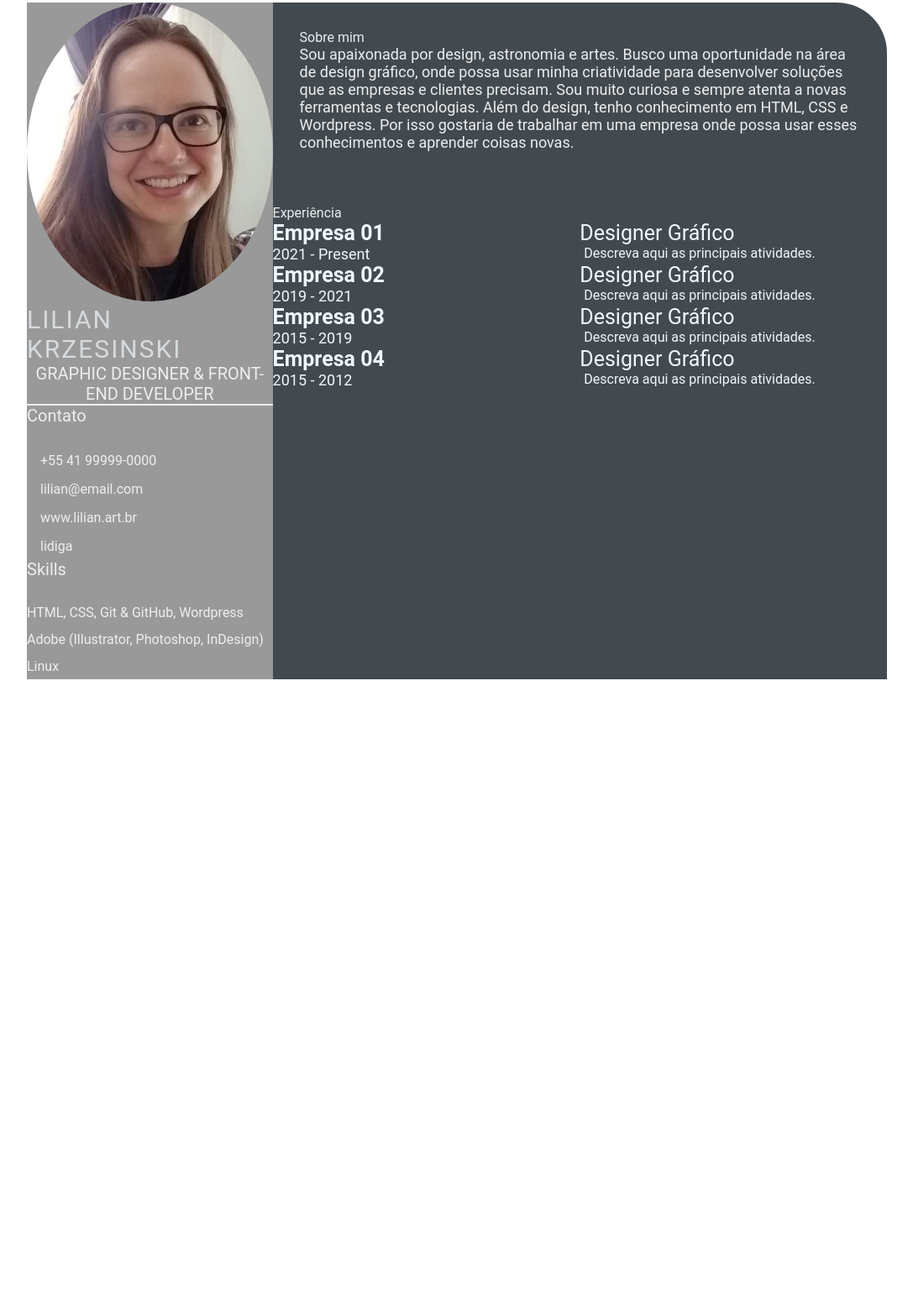
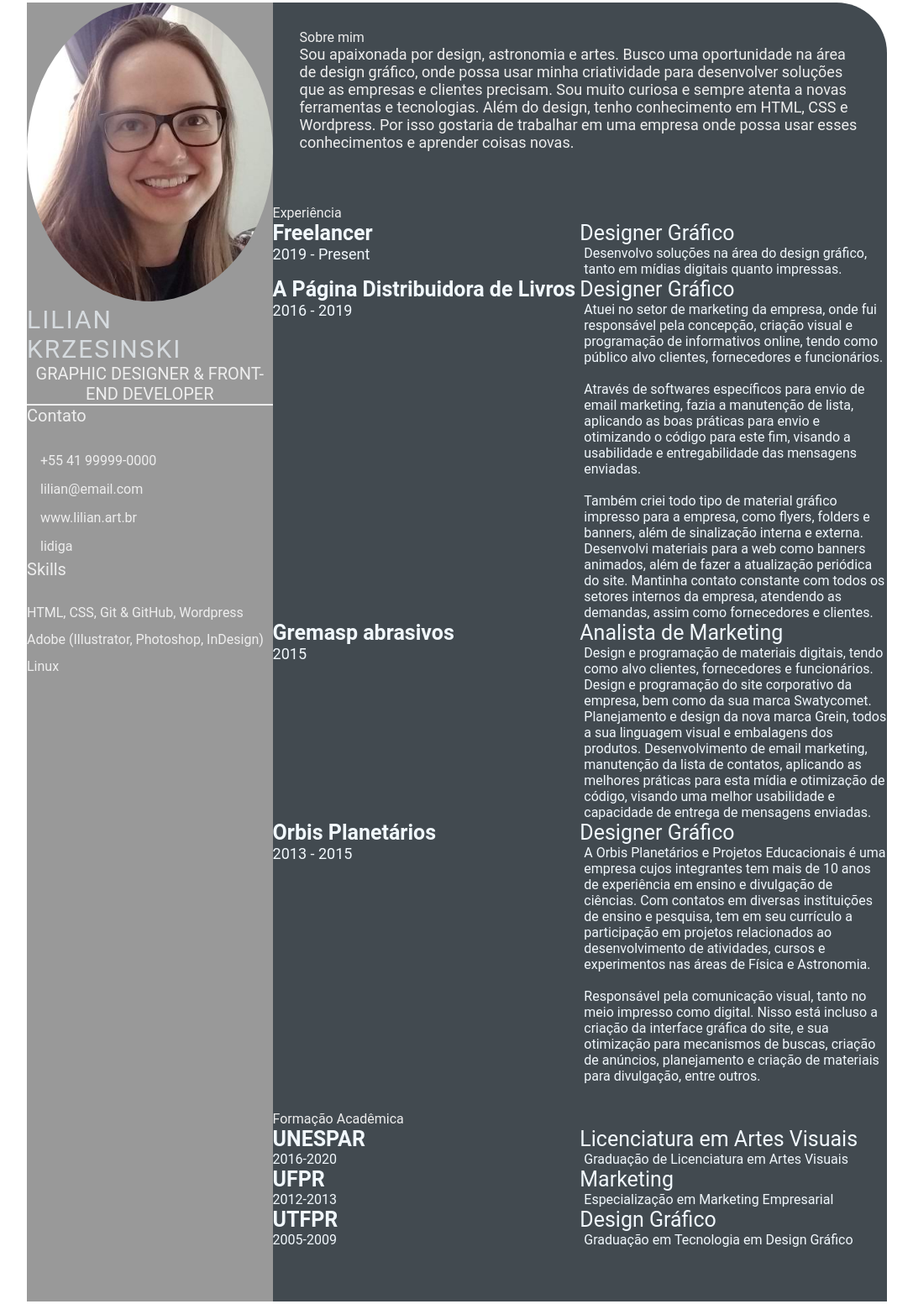
Before and after one commit to lidiga/devweek.github.io, a plain HTML site: page index.html in a window 1280 px wide. Shown: the part 29-1582 px from the top of the page at 84% size, without its empty margins (96-1183 px from the left). Before the commit the page ends 870 px from the top, so only its background shows below. Drawn offline with Linux system fonts and the light colour scheme.

Commit message:
feature: add education contents (#4)

```diff
--- a/index.html
+++ b/index.html
@@ -1,5 +1,6 @@
 <!DOCTYPE html>
 <html lang="en">
+
 <head>
     <meta charset="UTF-8">
     <meta http-equiv="X-UA-Compatible" content="IE=edge">
@@ -7,6 +8,7 @@
     <title>CV Lilian Krzesinski</title>
     <link rel="stylesheet" href="style.css">
 </head>
+
 <body>
     <main class="resume-contents">
         <section class="left-section">
@@ -20,17 +22,26 @@
                     <p class="left-title">Contato</p>
                     <ul>
                         <li><i class="fa fa-phone"></i>+55 41 99999-0000</li>
-                        <li><i class="fa fa-envelope"></i>lilian@email.com</li>                      </li>
-                        <li><i class="fa fa-globe"></i>www.lilian.art.br</li>                      </li>
-                        <li><i class="fa fa-github"></i>lidiga</li>                      </li>
+                        <li><i class="fa fa-envelope"></i>lilian@email.com</li>
+                        </li>
+                        <li><i class="fa fa-globe"></i>www.lilian.art.br</li>
+                        </li>
+                        <li><i class="fa fa-github"></i>lidiga</li>
+                        </li>
                     </ul>
                 </div>
                 <div class="skills">
                     <p class="left-title">Skills</p>
                     <ul>
-                        <li><p>HTML, CSS, Git & GitHub, Wordpress</p></li>
-                        <li><p>Adobe (Illustrator, Photoshop, InDesign)</p></li>
-                        <li><p>Linux</p></li>
+                        <li>
+                            <p>HTML, CSS, Git & GitHub, Wordpress</p>
+                        </li>
+                        <li>
+                            <p>Adobe (Illustrator, Photoshop, InDesign)</p>
+                        </li>
+                        <li>
+                            <p>Linux</p>
+                        </li>
                     </ul>
                 </div>
             </section>
@@ -40,49 +51,90 @@
             <div class="right-section-contents">
                 <section class="about gap">
                     <div class="right-title">Sobre mim</div>
-                        <p class="about-me-contents">Sou apaixonada por design, astronomia e artes. Busco uma oportunidade na área de design gráfico, onde possa usar minha criatividade para desenvolver soluções que as empresas e clientes precisam. Sou muito curiosa e sempre atenta a novas ferramentas e tecnologias. Além do design, tenho conhecimento em HTML, CSS e Wordpress. Por isso gostaria de trabalhar em uma empresa onde possa usar esses conhecimentos e aprender coisas novas.</p>
+                    <p class="about-me-contents">Sou apaixonada por design, astronomia e artes. Busco uma oportunidade
+                        na área de design gráfico, onde possa usar minha criatividade para desenvolver soluções que as
+                        empresas e clientes precisam. Sou muito curiosa e sempre atenta a novas ferramentas e
+                        tecnologias. Além do design, tenho conhecimento em HTML, CSS e Wordpress. Por isso gostaria de
+                        trabalhar em uma empresa onde possa usar esses conhecimentos e aprender coisas novas.</p>
                 </section>
             </div>
             <section class="experience-gap">
                 <div class="right-title">Experiência</div>
                 <div class="experience-contents">
                     <div class="exp-left">
-                            <p class="exp-company-name">Empresa 01</p>
-                            <p class="exp-time-period">2021 - Present</p>
+                        <p class="exp-company-name">Freelancer</p>
+                        <p class="exp-time-period">2019 - Present</p>
                     </div>
                     <div class="exp-right">
                         <p class="exp-position">Designer Gráfico</p>
-                            <p class="exp-desc">Descreva aqui as principais atividades.</p>
+                        <p class="exp-desc">Desenvolvo soluções na área do design gráfico, tanto em mídias digitais quanto impressas.</p>
                     </div>
                     <div class="exp-left">
-                            <p class="exp-company-name">Empresa 02</p>
-                            <p class="exp-time-period">2019 - 2021</p>
+                        <p class="exp-company-name">A Página Distribuidora de Livros</p>
+                        <p class="exp-time-period">2016 - 2019</p>
                     </div>
                     <div class="exp-right">
                         <p class="exp-position">Designer Gráfico</p>
-                            <p class="exp-desc">Descreva aqui as principais atividades.</p>
+                        <p class="exp-desc">Atuei no setor de marketing da empresa, onde fui responsável pela concepção, criação visual e programação de informativos online, tendo como público alvo clientes, fornecedores e funcionários.
+                            <br><br>
+                            Através de softwares específicos para envio de email marketing, fazia a manutenção de lista, aplicando as boas práticas para envio e otimizando o código para este fim, visando a usabilidade e entregabilidade das mensagens enviadas.
+                            <br><br>
+                            Também criei todo tipo de material gráfico impresso para a empresa, como flyers, folders e banners, além de sinalização interna e externa. Desenvolvi materiais para a web como banners animados, além de fazer a atualização periódica do site. Mantinha contato constante com todos os setores internos da empresa, atendendo as demandas, assim como fornecedores e clientes.</p>
                     </div>
                     <div class="exp-left">
-                            <p class="exp-company-name">Empresa 03</p>
-                            <p class="exp-time-period">2015 - 2019</p>
+                        <p class="exp-company-name">Gremasp abrasivos</p>
+                        <p class="exp-time-period">2015</p>
+                    </div>
+                    <div class="exp-right">
+                        <p class="exp-position">Analista de Marketing</p>
+                        <p class="exp-desc"> Design e programação de materiais digitais, tendo como alvo clientes, fornecedores e funcionários.
+                            Design e programação do site corporativo da empresa, bem como da sua marca Swatycomet. Planejamento e design da nova marca Grein, todos a sua linguagem visual e embalagens dos produtos. Desenvolvimento de email marketing, manutenção da lista de contatos, aplicando as melhores práticas para esta mídia e otimização de código, visando uma melhor usabilidade e capacidade de entrega de mensagens enviadas.
+                        </p>
+                    </div>
+                    <div class="exp-left">
+                        <p class="exp-company-name">Orbis Planetários</p>
+                        <p class="exp-time-period">2013 - 2015</p>
                     </div>
                     <div class="exp-right">
                         <p class="exp-position">Designer Gráfico</p>
-                            <p class="exp-desc">Descreva aqui as principais atividades.</p>
-                        </div>
-                        <div class="exp-left">
-                            <p class="exp-company-name">Empresa 04</p>
-                            <p class="exp-time-period">2015 - 2012</p>
-                        </div>
-                        <div class="exp-right">
-                            <p class="exp-position">Designer Gráfico</p>
-                            <p class="exp-desc">Descreva aqui as principais atividades.</p>
+                        <p class="exp-desc">A Orbis Planetários e Projetos Educacionais é uma empresa cujos integrantes tem mais de 10 anos de experiência em ensino e divulgação de ciências. Com contatos em diversas instituições de ensino e pesquisa, tem em seu currículo a participação em projetos relacionados ao desenvolvimento de atividades, cursos e experimentos nas áreas de Física e Astronomia.
+                            <br><br>
+                            Responsável pela comunicação visual, tanto no meio impresso como digital. Nisso está incluso a criação da interface gráfica do site, e sua otimização para mecanismos de buscas, criação de anúncios, planejamento e criação de materiais para divulgação, entre outros.</p>
                     </div>
                 </div>
 
             </section>
+            <section class="education gap">
+                <div class="right-title">Formação Acadêmica</div>
+                <div class="education-contents">
+                <div class="education-left">
+                    <p class="education-school-name">UNESPAR</p>
+                    <p class="education-time-period">2016-2020</p>
+                </div>
+                <div class="education-right">
+                    <p class="education-subject">Licenciatura em Artes Visuais</p>
+                    <p class="education-desc">Graduação de Licenciatura em Artes Visuais</p>
+                </div>
+                <div class="education-left">
+                    <p class="education-school-name">UFPR</p>
+                    <p class="education-time-period">2012-2013</p>
+                </div>
+                <div class="education-right">
+                    <p class="education-subject">Marketing</p>
+                    <p class="education-desc">Especialização em Marketing Empresarial</p>
+                </div>
+                <div class="education-left">
+                    <p class="education-school-name">UTFPR</p>
+                    <p class="education-time-period">2005-2009</p>
+                </div>
+                <div class="education-right">
+                    <p class="education-subject">Design Gráfico</p>
+                    <p class="education-desc">Graduação em Tecnologia em Design Gráfico</p>
+                </div>
+            </div>
             </section>
         </section>
     </main>
 </body>
+
 </html>
```
Lines whose indentation alone changed are shown as unchanged.
